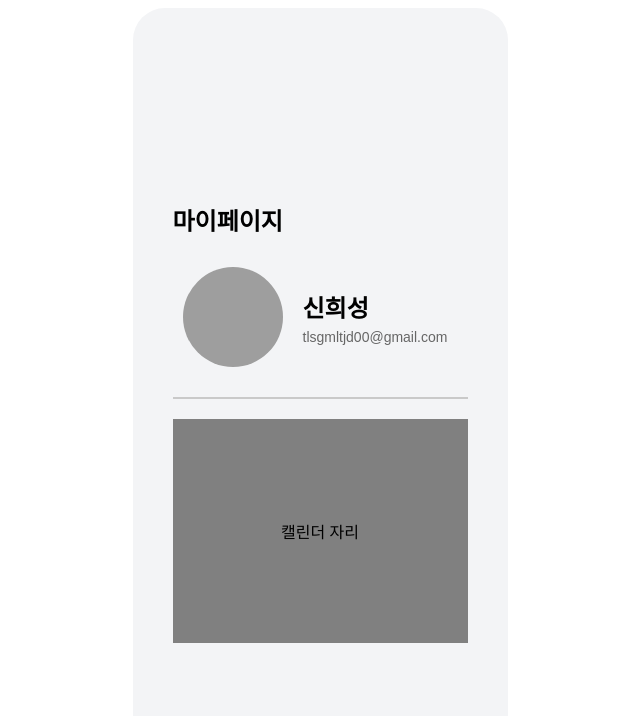
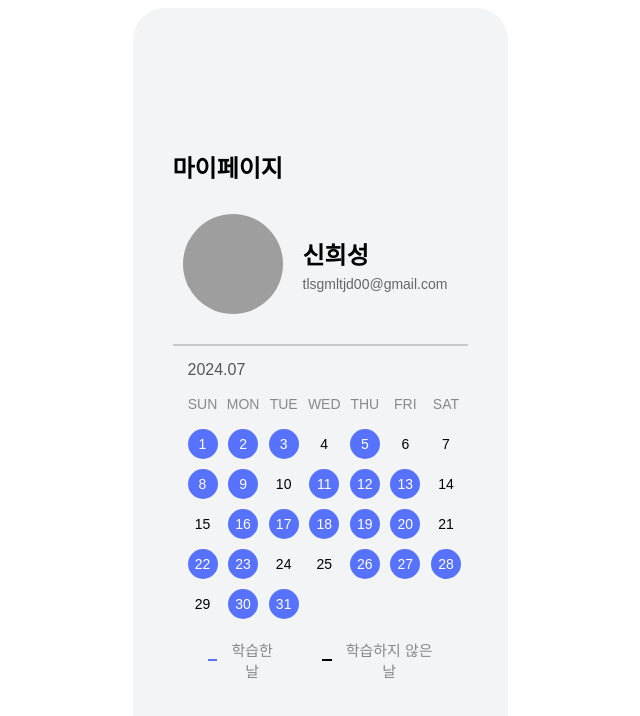
Before and after one commit to Boundaryy/Boundary, a SvelteKit app: page /child/mypage in a window 1280 px wide. Shown: the top 716 px of the page, without its empty margins (320-960 px from the left). Built offline with nearby package versions, Linux system fonts and the light colour scheme; grey boxes are pictures that could not be loaded.

Commit message:
완성이요

```diff
--- a/src/routes/child/home/+page.svelte
+++ b/src/routes/child/home/+page.svelte
@@ -82,6 +82,72 @@
     position: relative;
     margin: -3px 0 3px 0;
   }
+
+
+  .calendar {
+        width: 274px;
+        border: none;
+        border-radius: 8px;
+        padding: 15px;
+        text-align: center;
+        background-color: #F3F4F6;
+    }
+
+    .calendar-header {
+        font-size: 16px;
+        font-weight: 100;
+        color: #565656;
+        margin-bottom: 10px;
+        text-align: left;
+    }
+
+    .calendar-days {
+        display: grid;
+        grid-template-columns: repeat(7, 1fr);
+        grid-gap: 10px;
+        font-size: 14px;
+        color: #000000;
+    }
+
+    .calendar-day {
+        width: 30px;
+        height: 30px;
+        display: flex;
+        align-items: center;
+        justify-content: center;
+        border-radius: 50%;
+    }
+
+    .calendar-day.active {
+        background-color: #5772FF;
+        color: #FFFFFF;
+    }
+
+    .calendar-day.inactive {
+        color: #898989;
+    }
+
+    .calendar-legend {
+        width: 100%;
+        display: flex;
+        justify-content: center;
+        margin-top: 20px;
+        font-size: 15px;
+        color: #888888;
+    }
+
+    .calendar-legend div {
+        display: flex;
+        align-items: center;
+        margin: 0 20px;
+    }
+
+    .calendar-legend span {
+        width: 10px;
+        height: 2px;
+        background-color: #5772FF;
+        margin-right: 5px;
+    }
 </style>
 
 <div class="container">
@@ -102,6 +168,51 @@
     <p>상황 대처, 게임을 통한 학습으로 지능을 향상시켜요</p>
   </div>
   <div class="calendar">
-    캘린더 자리
-  </div>
+    <div class="calendar-header">2024.07</div>
+    <div class="calendar-days">
+        <div class="calendar-day inactive">SUN</div>
+        <div class="calendar-day inactive">MON</div>
+        <div class="calendar-day inactive">TUE</div>
+        <div class="calendar-day inactive">WED</div>
+        <div class="calendar-day inactive">THU</div>
+        <div class="calendar-day inactive">FRI</div>
+        <div class="calendar-day inactive">SAT</div>
+        <div class="calendar-day active">1</div>
+        <div class="calendar-day active">2</div>
+        <div class="calendar-day active">3</div>
+        <div class="calendar-day">4</div>
+        <div class="calendar-day active">5</div>
+        <div class="calendar-day">6</div>
+        <div class="calendar-day">7</div>
+        <div class="calendar-day active">8</div>
+        <div class="calendar-day active">9</div>
+        <div class="calendar-day">10</div>
+        <div class="calendar-day active">11</div>
+        <div class="calendar-day active">12</div>
+        <div class="calendar-day active">13</div>
+        <div class="calendar-day">14</div>
+        <div class="calendar-day">15</div>
+        <div class="calendar-day active">16</div>
+        <div class="calendar-day active">17</div>
+        <div class="calendar-day active">18</div>
+        <div class="calendar-day active">19</div>
+        <div class="calendar-day active">20</div>
+        <div class="calendar-day">21</div>
+        <div class="calendar-day active">22</div>
+        <div class="calendar-day active">23</div>
+        <div class="calendar-day">24</div>
+        <div class="calendar-day">25</div>
+        <div class="calendar-day active">26</div>
+        <div class="calendar-day active">27</div>
+        <div class="calendar-day active">28</div>
+        <div class="calendar-day">29</div>
+        <div class="calendar-day active">30</div>
+        <div class="calendar-day active">31</div>
+    </div>
+
+    <div class="calendar-legend">
+        <div><span></span> 학습한 날</div>
+        <div><span style="background-color: #000;"></span> 학습하지 않은 날</div>
+    </div>
 </div>
+</div>
--- a/src/routes/child/mypage/+page.svelte
+++ b/src/routes/child/mypage/+page.svelte
@@ -9,11 +9,121 @@
     </div>
     <div class="line"></div>
     <div class="calendar">
-        캘린더 자리
-      </div>
+        <div class="calendar-header">2024.07</div>
+        <div class="calendar-days">
+            <div class="calendar-day inactive">SUN</div>
+            <div class="calendar-day inactive">MON</div>
+            <div class="calendar-day inactive">TUE</div>
+            <div class="calendar-day inactive">WED</div>
+            <div class="calendar-day inactive">THU</div>
+            <div class="calendar-day inactive">FRI</div>
+            <div class="calendar-day inactive">SAT</div>
+            <div class="calendar-day active">1</div>
+            <div class="calendar-day active">2</div>
+            <div class="calendar-day active">3</div>
+            <div class="calendar-day">4</div>
+            <div class="calendar-day active">5</div>
+            <div class="calendar-day">6</div>
+            <div class="calendar-day">7</div>
+            <div class="calendar-day active">8</div>
+            <div class="calendar-day active">9</div>
+            <div class="calendar-day">10</div>
+            <div class="calendar-day active">11</div>
+            <div class="calendar-day active">12</div>
+            <div class="calendar-day active">13</div>
+            <div class="calendar-day">14</div>
+            <div class="calendar-day">15</div>
+            <div class="calendar-day active">16</div>
+            <div class="calendar-day active">17</div>
+            <div class="calendar-day active">18</div>
+            <div class="calendar-day active">19</div>
+            <div class="calendar-day active">20</div>
+            <div class="calendar-day">21</div>
+            <div class="calendar-day active">22</div>
+            <div class="calendar-day active">23</div>
+            <div class="calendar-day">24</div>
+            <div class="calendar-day">25</div>
+            <div class="calendar-day active">26</div>
+            <div class="calendar-day active">27</div>
+            <div class="calendar-day active">28</div>
+            <div class="calendar-day">29</div>
+            <div class="calendar-day active">30</div>
+            <div class="calendar-day active">31</div>
+        </div>
+
+        <div class="calendar-legend">
+            <div><span></span> 학습한 날</div>
+            <div><span style="background-color: #000;"></span> 학습하지 않은 날</div>
+        </div>
+    </div>
   </main>
 
   <style>
+        .calendar {
+        width: 274px;
+        border: none;
+        border-radius: 8px;
+        padding: 15px;
+        text-align: center;
+        background-color: #F3F4F6;
+    }
+
+    .calendar-header {
+        font-size: 16px;
+        font-weight: 100;
+        color: #565656;
+        margin-bottom: 10px;
+        text-align: left;
+    }
+
+    .calendar-days {
+        display: grid;
+        grid-template-columns: repeat(7, 1fr);
+        grid-gap: 10px;
+        font-size: 14px;
+        color: #000000;
+    }
+
+    .calendar-day {
+        width: 30px;
+        height: 30px;
+        display: flex;
+        align-items: center;
+        justify-content: center;
+        border-radius: 50%;
+    }
+
+    .calendar-day.active {
+        background-color: #5772FF;
+        color: #FFFFFF;
+    }
+
+    .calendar-day.inactive {
+        color: #898989;
+    }
+
+    .calendar-legend {
+        width: 100%;
+        display: flex;
+        justify-content: center;
+        margin-top: 20px;
+        font-size: 15px;
+        color: #888888;
+    }
+
+    .calendar-legend div {
+        display: flex;
+        align-items: center;
+        margin: 0 20px;
+    }
+
+    .calendar-legend span {
+        width: 10px;
+        height: 2px;
+        background-color: #5772FF;
+        margin-right: 5px;
+    }
+
     .container {
         box-sizing: border-box;
         padding: 40px;
@@ -66,11 +176,4 @@
         margin-top: 20px;
         background-color: rgb(201, 201, 201);
     }
-
-    .calendar {
-    margin-top: 20px;
-    background-color: #808080;
-    text-align: center;
-    padding: 100px 106px;
-  }
   </style>
--- a/src/routes/parent/auth/signup/+page.svelte
+++ b/src/routes/parent/auth/signup/+page.svelte
@@ -16,7 +16,7 @@
         };
         console.log('Submitted data:', formData);
 
-        goto('/welcome');
+        goto('/parent/home');
     }
 
     function formatPhoneNumber(event) {
```
Also changed, not shown: src/routes/parent/home/+page.svelte (+4 -4 lines).
